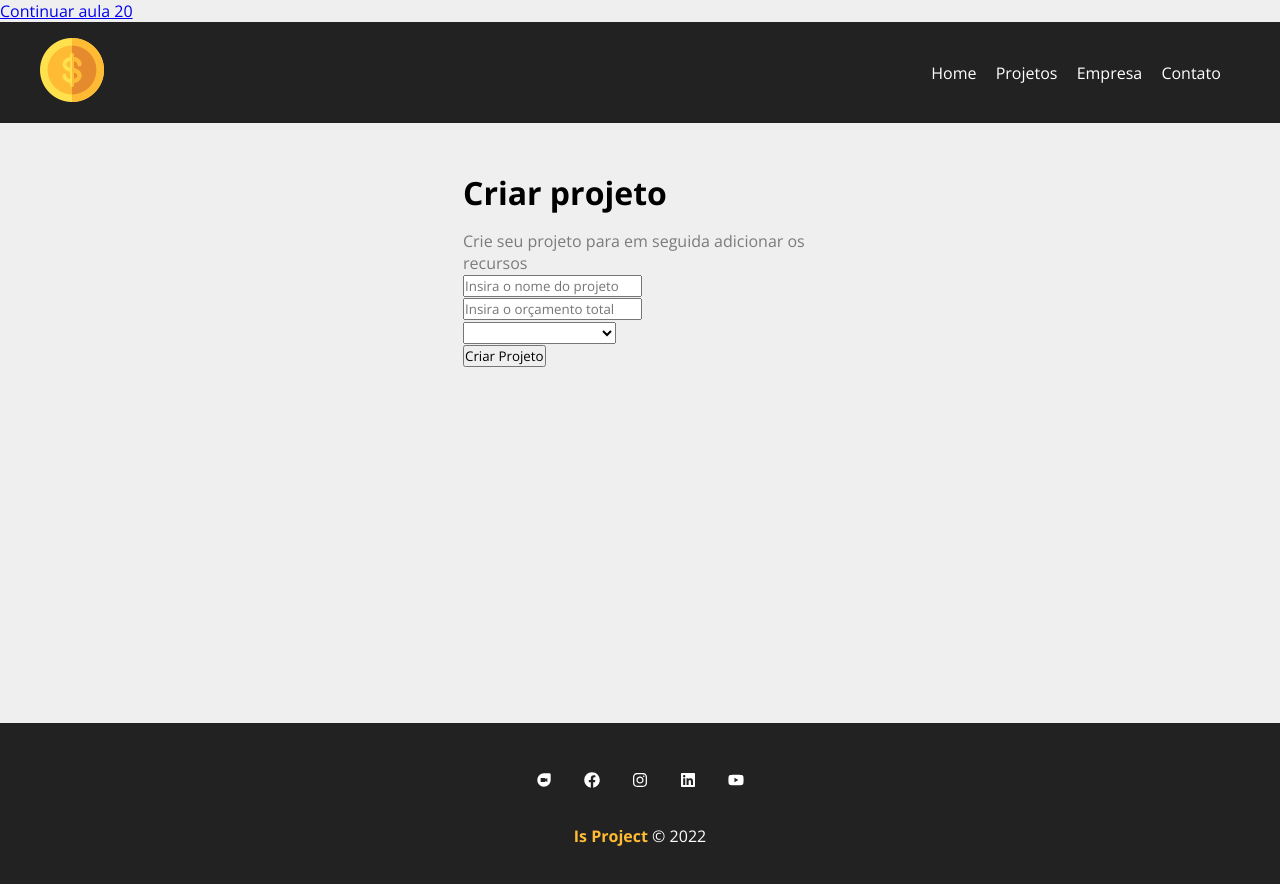
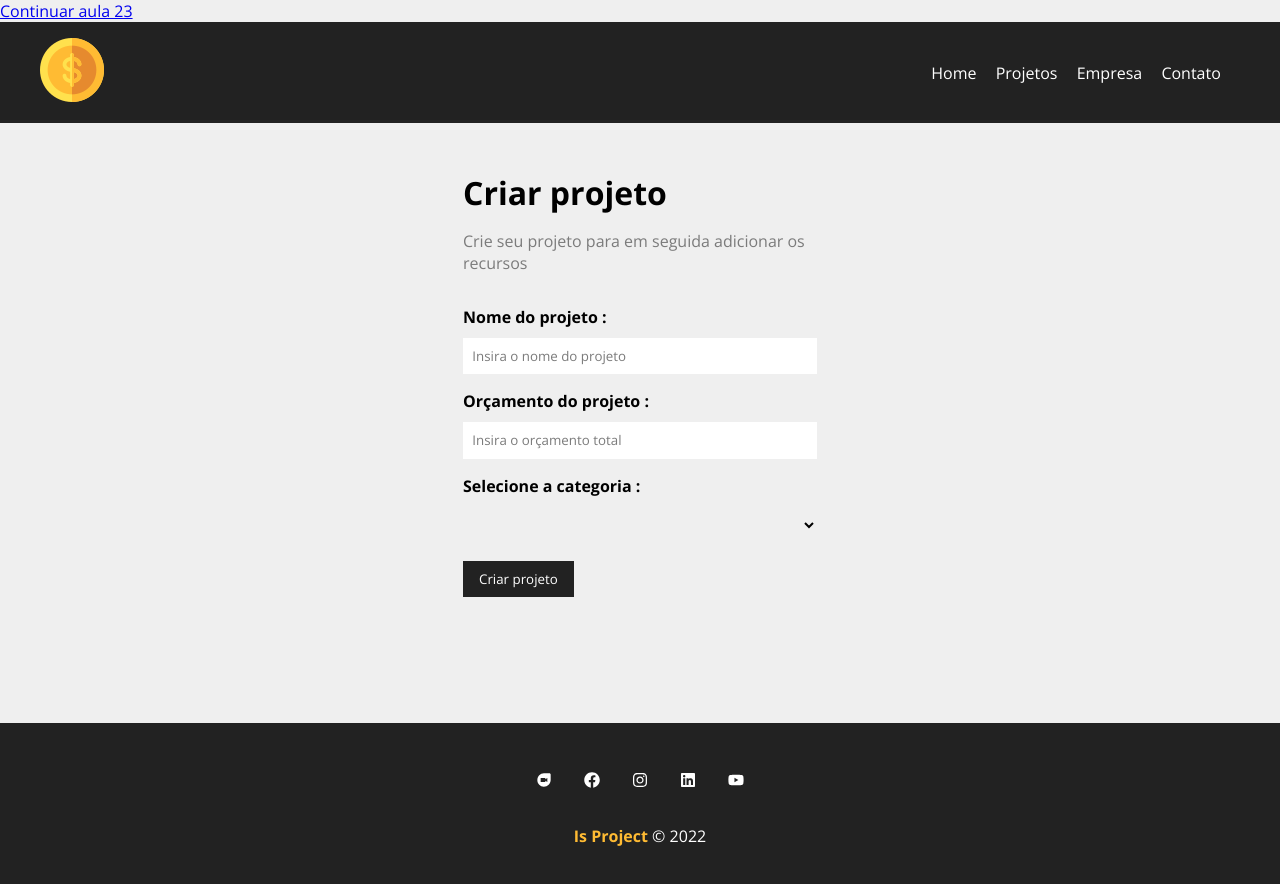
Before and after one commit to cristianoidelfonso/isproject, a React (Create React App) app: page /newproject in a window 1280 px wide. Shown: the top 884 px of the page. Built offline with nearby package versions, Linux system fonts and the light colour scheme.

Commit message:
Componentização do formulário

```diff
--- a/public/index.html
+++ b/public/index.html
@@ -20,7 +20,7 @@
 
   </head>
   <body>
-    <p><a href="https://www.youtube.com/watch?v=IO5cQagjhYk&list=PLnDvRpP8BneyVA0SZ2okm-QBojomniQVO&index=21" target="blank">Continuar aula 20</a></p>
+    <p><a href="https://www.youtube.com/watch?v=KCcSzv1RmuI&list=PLnDvRpP8BneyVA0SZ2okm-QBojomniQVO&index=24" target="blank">Continuar aula 23</a></p>
     <noscript>Habilite JavaScript para visualizar este app.</noscript>
     <div id="root">
 
--- /dev/null
+++ b/src/components/form/Input.js
@@ -0,0 +1,19 @@
+import styles from './Input.module.css'
+
+function Input({type, text, name, placeholder, handleOnChange, value}) {
+    return(
+        <div className={styles.form_control}>
+            <label htmlFor={name}>{text} :</label>
+            <input
+                type={type}
+                name={name}
+                id={name}
+                placeholder={placeholder}
+                onChange={handleOnChange}
+                value={value}
+            />
+        </div>
+    );
+}
+
+export default Input;
--- /dev/null
+++ b/src/components/form/Input.module.css
@@ -0,0 +1,20 @@
+.form_control {
+    display: flex;
+    flex-direction: column;
+    margin-bottom: 1em;
+}
+
+.form_control label {
+    margin-bottom: .6em;
+    font-weight: bold;
+}
+
+.form_control input {
+    padding: .7em;
+    border-radius: 0;
+    border: none;
+}
+
+.form_control input::placeholder {
+    color: #7b7b7b;
+}
--- /dev/null
+++ b/src/components/form/Select.js
@@ -0,0 +1,14 @@
+import styles from './Select.module.css'
+
+function Select({ text, name, options, handleOnChange, value}) {
+    return(
+        <div className={styles.form_control}>
+            <label htmlFor={name}>{text} :</label>
+            <select name={name} id={name} onChange={handleOnChange} value={value}  >
+                <option disabled>Selecione uma opção</option>
+            </select>
+        </div>
+    );
+}
+
+export default Select;
--- /dev/null
+++ b/src/components/form/Select.module.css
@@ -0,0 +1,16 @@
+.form_control {
+    display: flex;
+    flex-direction: column;
+    margin-bottom: 1em;
+}
+
+.form_control label {
+    margin-bottom: .6em;
+    font-weight: bold;
+}
+
+.form_control select {
+    padding: .7em;
+    border-radius: 0;
+    border: none;
+}
--- /dev/null
+++ b/src/components/form/SubmitButton.js
@@ -0,0 +1,11 @@
+import styles from './SubmitButton.module.css'
+
+function SubmitButton({text}) {
+    return(
+        <>
+            <button className={styles.btn}>{text}</button>
+        </>
+    );
+}
+
+export default SubmitButton;
--- /dev/null
+++ b/src/components/form/SubmitButton.module.css
@@ -0,0 +1,30 @@
+.form_control {
+    display: flex;
+    flex-direction: column;
+    margin-bottom: 1em;
+}
+
+.form_control label {
+    margin-bottom: .6em;
+    font-weight: bold;
+}
+
+.form_control select {
+    padding: .7em;
+    border-radius: 0;
+    border: none;
+}
+
+.btn {
+    background-color: #222;
+    color: #fff;
+    padding: .7em 1.2em;
+    text-decoration: none;
+    transition: .5s;
+    cursor: pointer;
+    border: none;
+}
+
+.btn:hover{
+    color: #ffbb33;
+}
--- a/src/components/pages/newproject/index.js
+++ b/src/components/pages/newproject/index.js
@@ -6,7 +6,7 @@
     <div className='newproject_container'>
       <h1>Criar projeto</h1>
       <p>Crie seu projeto para em seguida adicionar os recursos</p>
-      <ProjectForm />
+      <ProjectForm btnText="Criar projeto" />
     </div>
   );
 }
--- a/src/components/project/ProjectForm.js
+++ b/src/components/project/ProjectForm.js
@@ -1,20 +1,18 @@
-function ProjectForm() {
+import Input from '../form/Input';
+import Select from '../form/Select';
+import SubmitButton from '../form/SubmitButton';
+import styles from './ProjectForm.module.css'
+
+function ProjectForm({btnText}) {
     return(
-        <form action="" method="post">
-            <div>
-                <input type="text" placeholder="Insira o nome do projeto"/>
-            </div>
-            <div>
-                <input type="number" placeholder="Insira o orçamento total"/>
-            </div>
-            <div>
-                <select name="category_id" id="">
-                    <option disabled>Selecione a categoria</option>
-                </select>
-            </div>
-            <div>
-                <input type="submit" value="Criar Projeto" />
-            </div>
+        <form className={styles.form}>
+            <Input type="text" text="Nome do projeto" name="" id="" placeholder="Insira o nome do projeto" />
+
+            <Input type="number" text="Orçamento do projeto" name="budget" placeholder="Insira o orçamento total"/>
+
+            <Select name="category_id"  text="Selecione a categoria" />
+
+            <SubmitButton text={btnText} />
         </form>
     );
 }
--- /dev/null
+++ b/src/components/project/ProjectForm.module.css
@@ -0,0 +1,4 @@
+.form {
+    width: 100%;
+    margin: 2em 0;
+}
```
